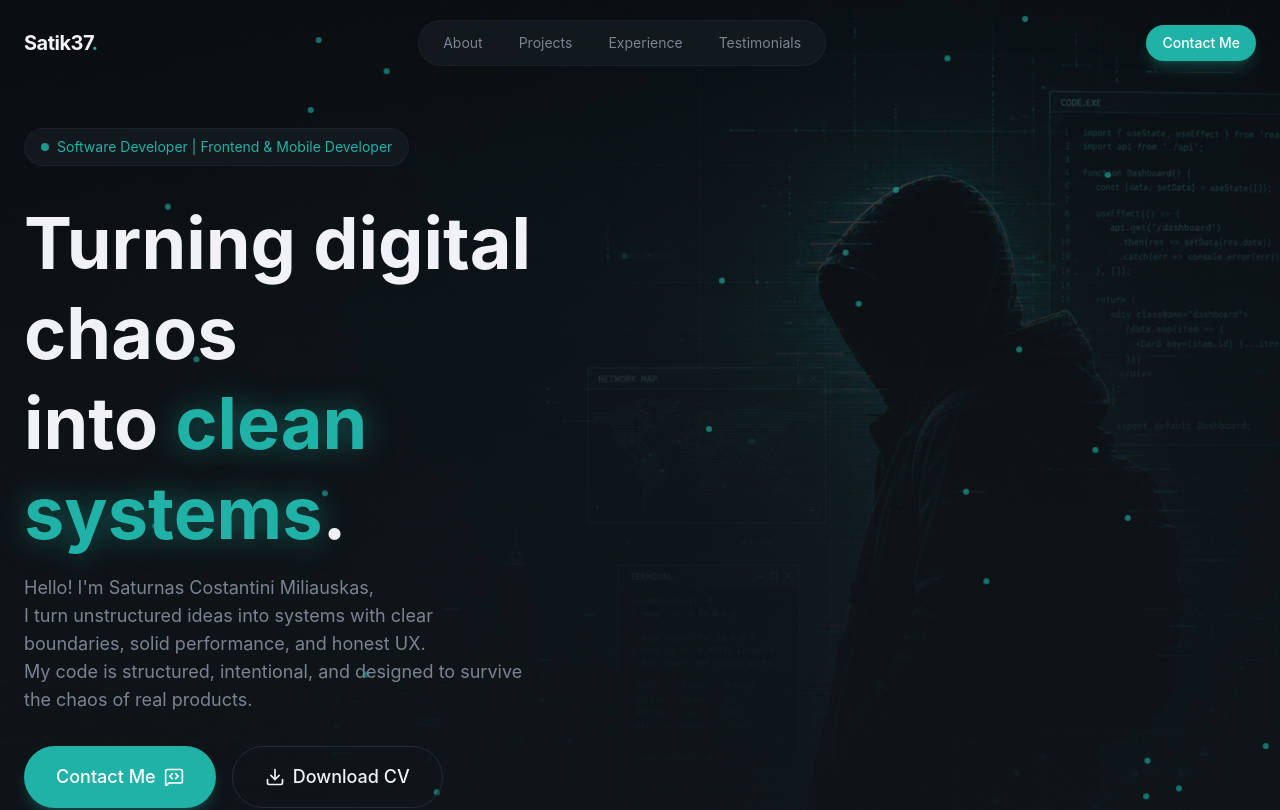
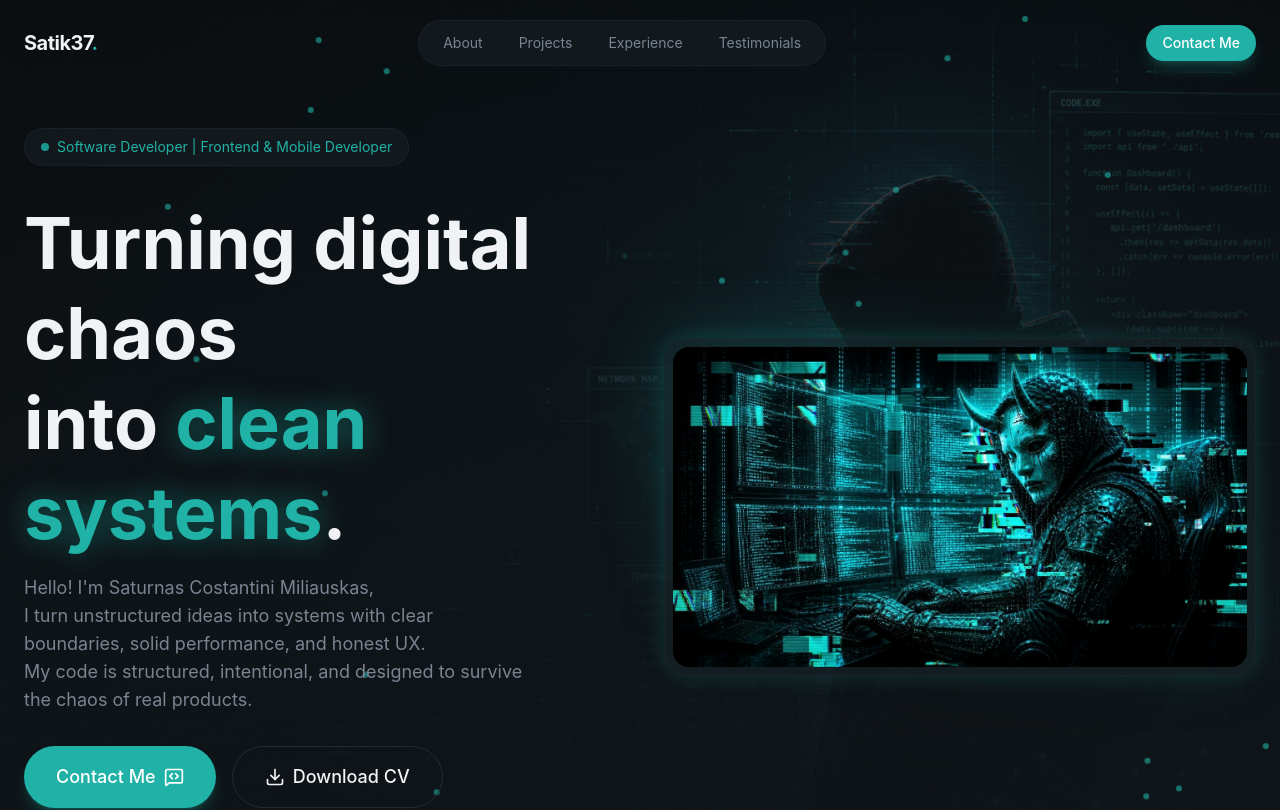
Before and after one commit to Satik37/satik37.github.io, a React (Vite) app: page / in a window 1280 px wide. Shown: the top 810 px of the page. Built offline with nearby package versions, Linux system fonts and the light colour scheme.

Commit message:
added temporary img

```diff
--- a/src/index.css
+++ b/src/index.css
@@ -55,6 +55,12 @@
   .glow-text {
     text-shadow: 0 0 30px
       color-mix(in srgb, var(--color-primary) 50%, transparent);
+  }
+
+  .glow-border {
+    box-shadow: 0 0 20px
+      color-mix(in srgb, var(--color-primary) 20%, transparent),
+    inset 0 0 20px color-mix(in srgb, var(--color-primary) 5%, transparent)
   }
 }
 
--- a/src/sections/Hero.jsx
+++ b/src/sections/Hero.jsx
@@ -114,6 +114,30 @@ export const Hero = () => {
                         </div>
                     </div>
                     {/* Right Column - Pic */}
+                    <div className='relative animate-fade-in animation-delay-300'>
+                        {/* Hero Image */}
+                        <div className='relative max-2-md mx-auto'>
+                            <div
+                                className='absolute inset-0
+                                    rounded-3xl bg-linear-to-br
+                                    from-primary/30
+                                    via-transparent
+                                    to-primary/10
+                                    blur-2xl
+                                    animate-pulse'
+                            />
+                            <div className='relative glass rounded-3xl p-2 glow-border'>
+                                <img
+                                    src='/profile_photo.png'
+                                    alt='Saturnas C.M.'
+                                    className='w-full aspect-ratio: 4/5 object-cover rounded-2xl'
+                                />
+
+                                {/* Floating Badge */}
+                                {/* Stats Badge */}
+                            </div>
+                        </div>
+                    </div>
                 </div>
             </div>
         </section>
```
Also changed, not shown: public/profile_photo.png (added).
